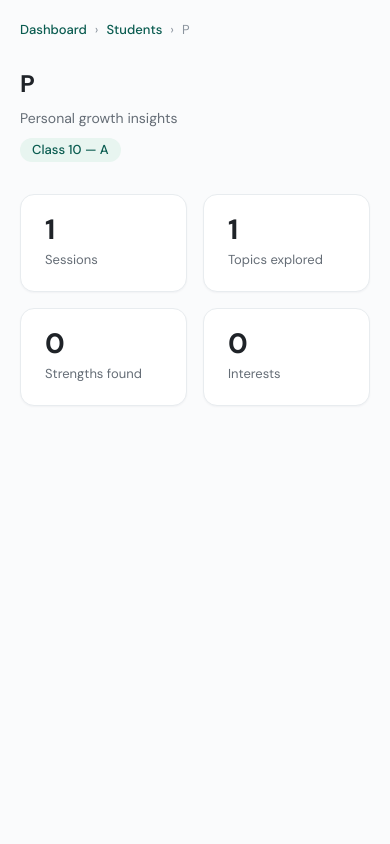
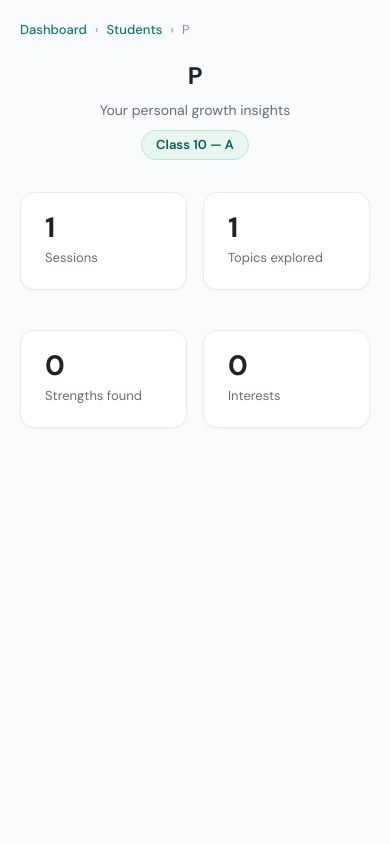
Before and after one commit to adityac7/counsel-ai, a FastAPI app: page /api/v1/dashboard/students/2235d0f8-fbc6-4577-b957-efd5b8b347b3/insights in a window 390 px wide. Run offline with FastAPI, Linux system fonts and the light colour scheme; data comes from the database, SQL or seed files in the repository.

Commit message:
redesign: complete frontend overhaul — DM Sans, sidebar nav, modern SaaS aesthetic
All 6 templates updated with consistent design system:
- DM Sans typography
- Sidebar navigation on all dashboard pages
- Left-aligned stats (Linear/Vercel style)
- Clean white cards, subtle shadows
- Breadcrumbs on sub-pages
- Proper empty states
- Responsive (sidebar hides on mobile)
- Chart.js colors updated to match palette

```diff
--- a/templates/dashboard/student.html
+++ b/templates/dashboard/student.html
@@ -7,162 +7,52 @@
 <link href="https://fonts.googleapis.com/css2?family=DM+Sans:wght@400;500;600;700&display=swap" rel="stylesheet">
 <script src="https://cdn.jsdelivr.net/npm/chart.js@4/dist/chart.umd.min.js"></script>
 <style>
-:root {
-  --bg-primary: #FAFBFC;
-  --bg-card: #FFFFFF;
-  --bg-subtle: #F4F5F7;
-  --bg-hover: #F0F1F4;
-  --brand: #0F7B6C;
-  --brand-light: #E8F5F0;
-  --brand-hover: #0D6B5E;
-  --brand-text: #0A5C50;
-  --success: #1A7F37;
-  --success-bg: #DAFBE1;
-  --warning: #9A6700;
-  --warning-bg: #FFF8C5;
-  --danger: #CF222E;
-  --danger-bg: #FFEBE9;
-  --info: #0969DA;
-  --info-bg: #DDF4FF;
-  --text-primary: #1F2328;
-  --text-secondary: #656D76;
-  --text-tertiary: #8B949E;
-  --border: #D0D7DE;
-  --border-subtle: #E8ECEF;
-  --border-hover: #B0B8C1;
-  --shadow-sm: 0 1px 2px rgba(31,35,40,0.04);
-  --shadow-md: 0 3px 6px rgba(31,35,40,0.04), 0 2px 4px rgba(31,35,40,0.08);
-  --radius-sm: 6px;
-  --radius-md: 10px;
-  --radius-lg: 14px;
-}
-* { box-sizing: border-box; margin: 0; padding: 0; }
-body {
-  font-family: 'DM Sans', system-ui, -apple-system, sans-serif;
-  color: var(--text-primary);
-  background: var(--bg-primary);
-  min-height: 100vh;
-  font-size: 15px;
-  line-height: 1.6;
-}
-a { color: inherit; text-decoration: none; }
-
-/* Layout */
-.layout { display: flex; min-height: 100vh; }
-.sidebar {
-  width: 240px; background: var(--bg-card);
-  border-right: 1px solid var(--border-subtle);
-  padding: 24px 0; position: fixed; top: 0; left: 0; bottom: 0;
-  display: flex; flex-direction: column;
-}
-.sidebar-brand { font-size: 18px; font-weight: 700; color: var(--brand-text); padding: 0 20px 24px; letter-spacing: -0.02em; }
-.nav-item {
-  display: flex; align-items: center; gap: 10px;
-  padding: 10px 20px; font-size: 14px; font-weight: 500;
-  color: var(--text-secondary); transition: all 0.15s;
-  border-left: 3px solid transparent;
-}
-.nav-item:hover { color: var(--text-primary); background: var(--bg-subtle); }
-.nav-item.active { color: var(--brand-text); background: var(--brand-light); border-left-color: var(--brand); font-weight: 600; }
-.content { margin-left: 240px; flex: 1; padding: 32px 40px 64px; max-width: 960px; }
-
-/* Breadcrumb */
-.breadcrumb {
-  display: flex; align-items: center; gap: 8px;
-  margin-bottom: 24px; font-size: 13px; color: var(--text-tertiary);
-}
-.breadcrumb a { color: var(--brand-text); font-weight: 500; }
-.breadcrumb a:hover { text-decoration: underline; }
-
-/* Header */
-.page-header { margin-bottom: 32px; }
-.page-header h1 { font-size: 24px; font-weight: 700; color: var(--text-primary); letter-spacing: -0.02em; }
-.page-header .subtitle { color: var(--text-secondary); font-size: 14px; margin-top: 4px; }
-.grade-badge {
-  display: inline-block; margin-top: 8px; padding: 2px 12px;
-  border-radius: 20px; font-size: 13px; font-weight: 500;
-  background: var(--brand-light); color: var(--brand-text);
-}
-
-/* Stats */
-.stats-row {
-  display: grid; grid-template-columns: repeat(4, 1fr);
-  gap: 16px; margin-bottom: 28px;
-}
-.stat-card {
-  background: var(--bg-card); border: 1px solid var(--border-subtle);
-  border-radius: var(--radius-lg); padding: 20px 24px;
-  box-shadow: var(--shadow-sm); text-align: left;
-}
-.stat-card:hover { border-color: var(--border); box-shadow: var(--shadow-md); }
-.stat-card .val { font-size: 28px; font-weight: 700; color: var(--text-primary); line-height: 1.1; }
-.stat-card .label { font-size: 13px; color: var(--text-secondary); margin-top: 4px; }
-
-/* Cards */
-.card {
-  background: var(--bg-card); border: 1px solid var(--border-subtle);
-  border-radius: var(--radius-lg); padding: 24px;
-  box-shadow: var(--shadow-sm); margin-bottom: 20px;
-}
-.card:hover { border-color: var(--border); box-shadow: var(--shadow-md); }
-h2 { font-size: 16px; margin-bottom: 14px; font-weight: 600; color: var(--text-primary); }
-h3 { font-size: 14px; margin-bottom: 10px; color: var(--brand-text); font-weight: 600; }
-.grid-2 { display: grid; grid-template-columns: 1fr 1fr; gap: 20px; margin-bottom: 20px; }
-
-/* Tags */
-.tags { display: flex; flex-wrap: wrap; gap: 8px; margin-top: 8px; }
-.tag {
-  padding: 4px 12px; border-radius: 20px; font-size: 13px; font-weight: 500;
-}
-.tag-strength { background: var(--success-bg); color: var(--success); }
-.tag-interest { background: var(--info-bg); color: var(--info); }
-.tag-growth { background: var(--warning-bg); color: var(--warning); }
-.tag-step { background: var(--brand-light); color: var(--brand-text); }
-
-/* Summary */
-.summary-text { font-size: 15px; line-height: 1.6; color: var(--text-primary); }
-.encouragement {
-  margin-top: 12px; padding: 12px 16px;
-  border-radius: var(--radius-md); background: var(--success-bg);
-  border: 1px solid #B8E4C8; font-size: 14px; color: var(--success);
-}
-
-/* Growth timeline */
-.timeline { position: relative; padding-left: 24px; }
-.timeline::before {
-  content: ''; position: absolute; left: 8px; top: 0; bottom: 0;
-  width: 2px; background: linear-gradient(180deg, var(--brand), var(--info), rgba(9,105,218,0.2));
-}
-.timeline-item {
-  position: relative; margin-bottom: 20px; padding: 16px;
-  border-radius: var(--radius-md); background: var(--bg-subtle);
-  border: 1px solid var(--border-subtle);
-}
-.timeline-item::before {
-  content: ''; position: absolute; left: -20px; top: 20px;
-  width: 10px; height: 10px; border-radius: 50%;
-  background: var(--brand); border: 2px solid var(--bg-primary);
-}
-.timeline-date { font-size: 13px; color: var(--text-tertiary); margin-bottom: 4px; }
-.timeline-case { font-size: 14px; font-weight: 600; color: var(--brand-text); margin-bottom: 6px; }
-.timeline-summary { font-size: 14px; line-height: 1.6; color: var(--text-primary); }
-
-.chart-wrap { position: relative; height: 220px; margin-top: 10px; }
-
-/* Empty state */
-.empty-state { text-align: center; padding: 48px 20px; }
-.empty-state .icon { font-size: 48px; margin-bottom: 12px; }
-.empty-state .title { font-size: 18px; font-weight: 600; margin-bottom: 6px; color: var(--text-primary); }
-.empty-state .desc { color: var(--text-tertiary); font-size: 14px; max-width: 400px; margin: 0 auto; }
-
-.muted { color: var(--text-tertiary); }
-
-@media(max-width: 900px) {
-  .sidebar { display: none; }
-  .content { margin-left: 0; padding: 20px; }
-  .stats-row { grid-template-columns: 1fr 1fr; }
-  .grid-2 { grid-template-columns: 1fr; }
-}
+:root{--bg-primary:#FAFBFC;--bg-card:#FFFFFF;--bg-subtle:#F4F5F7;--brand:#0F7B6C;--brand-light:#E8F5F0;--brand-text:#0A5C50;--success:#1A7F37;--success-bg:#DAFBE1;--warning:#9A6700;--warning-bg:#FFF8C5;--danger:#CF222E;--danger-bg:#FFEBE9;--info:#0969DA;--info-bg:#DDF4FF;--text-primary:#1F2328;--text-secondary:#656D76;--text-tertiary:#8B949E;--border:#D0D7DE;--border-subtle:#E8ECEF;--shadow-sm:0 1px 2px rgba(31,35,40,0.04);--shadow-md:0 3px 6px rgba(31,35,40,0.04),0 2px 4px rgba(31,35,40,0.08);--radius-sm:6px;--radius-md:10px;--radius-lg:14px}
+*{box-sizing:border-box;margin:0;padding:0}
+body{font-family:'DM Sans',system-ui,-apple-system,sans-serif;color:var(--text-primary);background:var(--bg-primary);min-height:100vh;font-size:15px;line-height:1.6}
+a{color:inherit;text-decoration:none}
+.layout{display:flex;min-height:100vh}
+.sidebar{width:240px;background:var(--bg-card);border-right:1px solid var(--border-subtle);padding:24px 0;position:fixed;top:0;left:0;bottom:0;display:flex;flex-direction:column}
+.sidebar-brand{font-size:18px;font-weight:700;color:var(--brand-text);padding:0 20px 24px;letter-spacing:-0.02em}
+.nav-item{display:flex;align-items:center;gap:10px;padding:10px 20px;font-size:14px;font-weight:500;color:var(--text-secondary);transition:all .15s;border-left:3px solid transparent}
+.nav-item:hover{color:var(--text-primary);background:var(--bg-subtle)}
+.nav-item.active{color:var(--brand-text);background:var(--brand-light);border-left-color:var(--brand);font-weight:600}
+.content{margin-left:240px;flex:1;padding:32px 40px 64px;max-width:960px}
+.breadcrumb{display:flex;align-items:center;gap:8px;margin-bottom:16px;font-size:13px;color:var(--text-tertiary)}
+.breadcrumb a{color:var(--brand);font-weight:500}
+.page-header{text-align:center;margin-bottom:32px}
+.page-header h1{font-size:24px;font-weight:700;color:var(--text-primary);letter-spacing:-0.02em;margin-bottom:4px}
+.page-header .subtitle{color:var(--text-secondary);font-size:14px}
+.grade-badge{display:inline-block;margin-top:8px;padding:4px 14px;border-radius:20px;font-size:13px;font-weight:600;background:var(--brand-light);border:1px solid #B8E4DC;color:var(--brand-text)}
+.card{background:var(--bg-card);border:1px solid var(--border-subtle);border-radius:var(--radius-lg);padding:24px;box-shadow:var(--shadow-sm);margin-bottom:24px}
+.stats-row{display:grid;grid-template-columns:repeat(auto-fit,minmax(140px,1fr));gap:16px;margin-bottom:32px}
+.stat-card{text-align:left;padding:20px 24px}
+.stat-card .val{font-size:28px;font-weight:700;color:var(--text-primary);line-height:1.1}
+.stat-card .label{font-size:13px;color:var(--text-secondary);margin-top:4px}
+.tags{display:flex;flex-wrap:wrap;gap:8px;margin-top:8px}
+.tag{padding:5px 12px;border-radius:20px;font-size:13px;font-weight:500}
+.tag-strength{background:var(--success-bg);color:var(--success)}
+.tag-interest{background:var(--info-bg);color:var(--info)}
+.tag-growth{background:var(--warning-bg);color:var(--warning)}
+.tag-step{background:var(--brand-light);color:var(--brand-text)}
+h2{font-size:16px;margin-bottom:12px;font-weight:600;color:var(--text-primary)}
+h3{font-size:14px;margin-bottom:8px;color:var(--brand-text)}
+.summary-text{font-size:15px;line-height:1.6;color:var(--text-primary)}
+.encouragement{margin-top:12px;padding:12px 16px;border-radius:var(--radius-md);background:var(--success-bg);border:1px solid #B8E4C8;font-size:14px;color:var(--success)}
+.timeline{position:relative;padding-left:24px}
+.timeline::before{content:'';position:absolute;left:8px;top:0;bottom:0;width:2px;background:linear-gradient(180deg,var(--brand),var(--info),rgba(9,105,218,.2))}
+.timeline-item{position:relative;margin-bottom:20px;padding:16px;border-radius:var(--radius-md);background:var(--bg-subtle);border:1px solid var(--border-subtle)}
+.timeline-item::before{content:'';position:absolute;left:-20px;top:20px;width:10px;height:10px;border-radius:50%;background:var(--brand);border:2px solid var(--bg-primary)}
+.timeline-date{font-size:12px;color:var(--text-tertiary);margin-bottom:4px}
+.timeline-case{font-size:14px;font-weight:600;color:var(--brand-text);margin-bottom:6px}
+.timeline-summary{font-size:14px;line-height:1.5;color:var(--text-primary)}
+.chart-wrap{position:relative;height:220px;margin-top:10px}
+.empty-state{text-align:center;padding:48px 20px}
+.empty-state .emoji{font-size:48px;margin-bottom:12px}
+.empty-state .title{font-size:16px;font-weight:600;margin-bottom:6px;color:var(--text-secondary)}
+.empty-state .desc{color:var(--text-tertiary);font-size:14px;max-width:400px;margin:0 auto}
+.grid-2{display:grid;grid-template-columns:1fr 1fr;gap:24px}
+@media(max-width:900px){.sidebar{display:none}.content{margin-left:0;padding:20px}.grid-2{grid-template-columns:1fr}.stats-row{grid-template-columns:1fr 1fr}}
 </style>
 </head>
 <body>
@@ -174,146 +64,76 @@ h3 { font-size: 14px; margin-bottom: 10px; color: var(--brand-text); font-weight
     <a href="/dashboard" class="nav-item">🏫 Schools</a>
     <a href="/" class="nav-item">🎤 New Session</a>
   </nav>
-
   <main class="content">
-    <div class="breadcrumb">
-      <a href="/dashboard">Dashboard</a>
-      <span>›</span>
-      <a href="/api/v1/dashboard/counsellor">Students</a>
-      <span>›</span>
-      <span>{{ data.student.full_name }}</span>
-    </div>
-
+    <div class="breadcrumb"><a href="/dashboard">Dashboard</a> <span>›</span> <a href="/api/v1/dashboard/counsellor">Students</a> <span>›</span> <span>{{ data.student.full_name }}</span></div>
     <div class="page-header">
       <h1>{{ data.student.full_name }}</h1>
-      <div class="subtitle">Personal growth insights</div>
+      <div class="subtitle">Your personal growth insights</div>
       <div class="grade-badge">Class {{ data.student.grade }}{% if data.student.section %} — {{ data.student.section }}{% endif %}</div>
     </div>
-
     {% if data.stats.total_sessions == 0 %}
-    <div class="card">
-      <div class="empty-state">
-        <div class="icon">🌱</div>
-        <div class="title">Your journey starts here</div>
-        <div class="desc">Once you complete your first counselling session, you'll see your strengths, interests, and growth areas here.</div>
-      </div>
+    <div class="card empty-state">
+      <div class="emoji">🌱</div>
+      <div class="title">Your journey starts here</div>
+      <div class="desc">Once you complete your first counselling session, you'll see your strengths, interests, and growth areas here.</div>
     </div>
     {% else %}
-
-    <!-- Stats -->
     <div class="stats-row">
-      <div class="stat-card"><div class="val">{{ data.stats.total_sessions }}</div><div class="label">Sessions</div></div>
-      <div class="stat-card"><div class="val">{{ data.stats.topics_explored | length }}</div><div class="label">Topics explored</div></div>
-      <div class="stat-card"><div class="val">{{ data.all_strengths | length }}</div><div class="label">Strengths found</div></div>
-      <div class="stat-card"><div class="val">{{ data.all_interests | length }}</div><div class="label">Interests</div></div>
+      <div class="card stat-card"><div class="val">{{ data.stats.total_sessions }}</div><div class="label">Sessions</div></div>
+      <div class="card stat-card"><div class="val">{{ data.stats.topics_explored | length }}</div><div class="label">Topics explored</div></div>
+      <div class="card stat-card"><div class="val">{{ data.all_strengths | length }}</div><div class="label">Strengths found</div></div>
+      <div class="card stat-card"><div class="val">{{ data.all_interests | length }}</div><div class="label">Interests</div></div>
     </div>
-
-    <!-- Latest Summary -->
     {% if data.latest.summary %}
     <div class="card">
       <h2>📝 Latest insights</h2>
       <div class="summary-text">{{ data.latest.summary }}</div>
-      {% if data.latest.encouragement %}
-      <div class="encouragement">💪 {{ data.latest.encouragement }}</div>
-      {% endif %}
+      {% if data.latest.encouragement %}<div class="encouragement">💪 {{ data.latest.encouragement }}</div>{% endif %}
     </div>
     {% endif %}
-
-    <!-- Strengths & Interests -->
     <div class="grid-2">
       {% if data.latest.strengths or data.all_strengths %}
-      <div class="card">
-        <h2>💎 Your strengths</h2>
-        <div class="tags">
-          {% for s in (data.latest.strengths if data.latest.strengths else data.all_strengths) %}
-          <span class="tag tag-strength">{{ s }}</span>
-          {% endfor %}
-        </div>
-      </div>
-      {% endif %}
-
+      <div class="card"><h2>💎 Your strengths</h2>
+        <div class="tags">{% for s in (data.latest.strengths if data.latest.strengths else data.all_strengths) %}<span class="tag tag-strength">{{ s }}</span>{% endfor %}</div>
+      </div>{% endif %}
       {% if data.latest.interests or data.all_interests %}
-      <div class="card">
-        <h2>🎯 Your interests</h2>
-        <div class="tags">
-          {% for i in (data.latest.interests if data.latest.interests else data.all_interests) %}
-          <span class="tag tag-interest">{{ i }}</span>
-          {% endfor %}
-        </div>
-      </div>
-      {% endif %}
+      <div class="card"><h2>🎯 Your interests</h2>
+        <div class="tags">{% for i in (data.latest.interests if data.latest.interests else data.all_interests) %}<span class="tag tag-interest">{{ i }}</span>{% endfor %}</div>
+      </div>{% endif %}
     </div>
-
-    <!-- Growth Areas & Next Steps -->
     <div class="grid-2">
       {% if data.latest.growth_areas %}
-      <div class="card">
-        <h2>🌱 Growth areas</h2>
-        <div class="tags">
-          {% for g in data.latest.growth_areas %}
-          <span class="tag tag-growth">{{ g }}</span>
-          {% endfor %}
-        </div>
-      </div>
-      {% endif %}
-
+      <div class="card"><h2>🌱 Growth areas</h2>
+        <div class="tags">{% for g in data.latest.growth_areas %}<span class="tag tag-growth">{{ g }}</span>{% endfor %}</div>
+      </div>{% endif %}
       {% if data.latest.suggested_next_steps %}
-      <div class="card">
-        <h2>🚀 Next steps</h2>
-        <div class="tags">
-          {% for step in data.latest.suggested_next_steps %}
-          <span class="tag tag-step">{{ step }}</span>
-          {% endfor %}
-        </div>
-      </div>
-      {% endif %}
+      <div class="card"><h2>🚀 Next steps</h2>
+        <div class="tags">{% for step in data.latest.suggested_next_steps %}<span class="tag tag-step">{{ step }}</span>{% endfor %}</div>
+      </div>{% endif %}
     </div>
-
-    <!-- Growth Journey Timeline -->
     {% if data.growth_snapshots | length > 1 %}
-    <div class="card">
-      <h2>📈 Your growth journey</h2>
+    <div class="card"><h2>📈 Your growth journey</h2>
       <div class="chart-wrap"><canvas id="growthChart"></canvas></div>
     </div>
-
-    <div class="card">
-      <h2>🗓 Session timeline</h2>
+    <div class="card"><h2>🗓 Session timeline</h2>
       <div class="timeline">
         {% for snap in data.growth_snapshots %}
         <div class="timeline-item">
           <div class="timeline-date">{{ snap.date[:10] if snap.date else 'Date unavailable' }}</div>
           <div class="timeline-case">{{ snap.case_study_id | replace("-", " ") | replace("_", " ") | title }}</div>
           {% if snap.summary %}<div class="timeline-summary">{{ snap.summary }}</div>{% endif %}
-          {% if snap.strengths %}
-          <div class="tags" style="margin-top:8px">
-            {% for s in snap.strengths[:4] %}<span class="tag tag-strength">{{ s }}</span>{% endfor %}
-          </div>
-          {% endif %}
-        </div>
-        {% endfor %}
+          {% if snap.strengths %}<div class="tags" style="margin-top:8px">{% for s in snap.strengths[:4] %}<span class="tag tag-strength">{{ s }}</span>{% endfor %}</div>{% endif %}
+        </div>{% endfor %}
       </div>
     </div>
     {% endif %}
-
     {% endif %}
   </main>
 </div>
-
 {% if data.growth_snapshots is defined and data.growth_snapshots | length > 1 %}
 <script>
-const snapshots = [
-  {% for snap in data.growth_snapshots %}
-  {date:'{{ snap.date[:10] if snap.date else "?" }}',strengths:{{ snap.strengths|length if snap.strengths else 0 }},interests:{{ snap.interests|length if snap.interests else 0 }}},
-  {% endfor %}
-];
-if(snapshots.length>1){
-  new Chart(document.getElementById('growthChart'),{type:'line',data:{
-    labels:snapshots.map(s=>s.date),
-    datasets:[
-      {label:'Strengths',data:snapshots.map(s=>s.strengths),borderColor:'#1A7F37',backgroundColor:'rgba(26,127,55,.1)',tension:.4,fill:true},
-      {label:'Interests',data:snapshots.map(s=>s.interests),borderColor:'#0969DA',backgroundColor:'rgba(9,105,218,.08)',tension:.4,fill:true}
-    ]},options:{responsive:true,maintainAspectRatio:false,plugins:{legend:{labels:{color:'#656D76',font:{family:'DM Sans'}}}},scales:{x:{ticks:{color:'#8B949E'},grid:{color:'rgba(0,0,0,.04)'}},y:{beginAtZero:true,ticks:{color:'#8B949E',stepSize:1},grid:{color:'rgba(0,0,0,.04)'}}}}});
-}
+const snapshots=[{% for snap in data.growth_snapshots %}{date:'{{ snap.date[:10] if snap.date else "?" }}',strengths:{{ snap.strengths|length if snap.strengths else 0 }},interests:{{ snap.interests|length if snap.interests else 0 }}},{% endfor %}];
+if(snapshots.length>1){new Chart(document.getElementById('growthChart'),{type:'line',data:{labels:snapshots.map(s=>s.date),datasets:[{label:'Strengths',data:snapshots.map(s=>s.strengths),borderColor:'#1A7F37',backgroundColor:'rgba(26,127,55,.1)',tension:.4,fill:true},{label:'Interests',data:snapshots.map(s=>s.interests),borderColor:'#0969DA',backgroundColor:'rgba(9,105,218,.08)',tension:.4,fill:true}]},options:{responsive:true,maintainAspectRatio:false,plugins:{legend:{labels:{color:'#656D76',font:{family:'DM Sans'}}}},scales:{x:{ticks:{color:'#8B949E'},grid:{color:'rgba(0,0,0,.04)'}},y:{beginAtZero:true,ticks:{color:'#8B949E',stepSize:1},grid:{color:'rgba(0,0,0,.04)'}}}}})}
 </script>
 {% endif %}
 </body>
```
